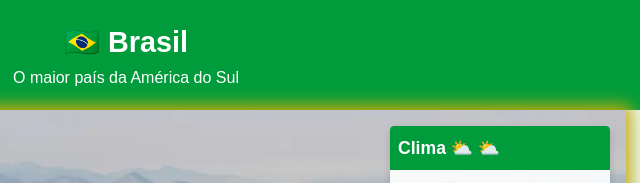
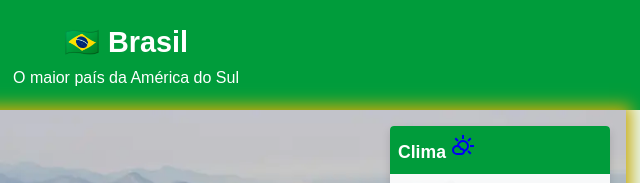
Before and after one commit to edismarg21/wdd131, a plain HTML site: page local.html in a window 1280 px wide. Shown: the top 183 px of the page, 514-1154 px from the left. Drawn offline with Linux system fonts and the light colour scheme.

Commit message:
Concluindo correção da Página di Brail

```diff
--- a/local.html
+++ b/local.html
@@ -5,7 +5,7 @@
     <meta name="viewport" content="width=device-width, initial-scale=1.0">
     <title>Brasil — Terra da Luz</title>
     <meta name="description" content="Conheça o Brasil: clima, geografia e belezas naturais">
-    <meta name="author" content="Seu Nome">
+    <meta name="author" content="Edismar Guzmán">
 
     <!-- Vinculamos o CSS primeiro -->
     <link rel="stylesheet" href="estilos/local.css">
@@ -38,7 +38,7 @@
         </section>
 
         <section class="clima">
-            <h2>Clima <span class="icone-clima">⛅</span></h2>
+            <h2>Clima <img src="imagem-brasil/sol.svg" alt="Iconede clima"></h2>
             <ul>
                 <li>Temperatura: <span id="temperatura">25</span>°C</li>
                 <li>Velocidade do vento: <span id="vento">10</span> km/h</li>
```
Also changed, not shown: imagem-brasil/sol.svg (added).
